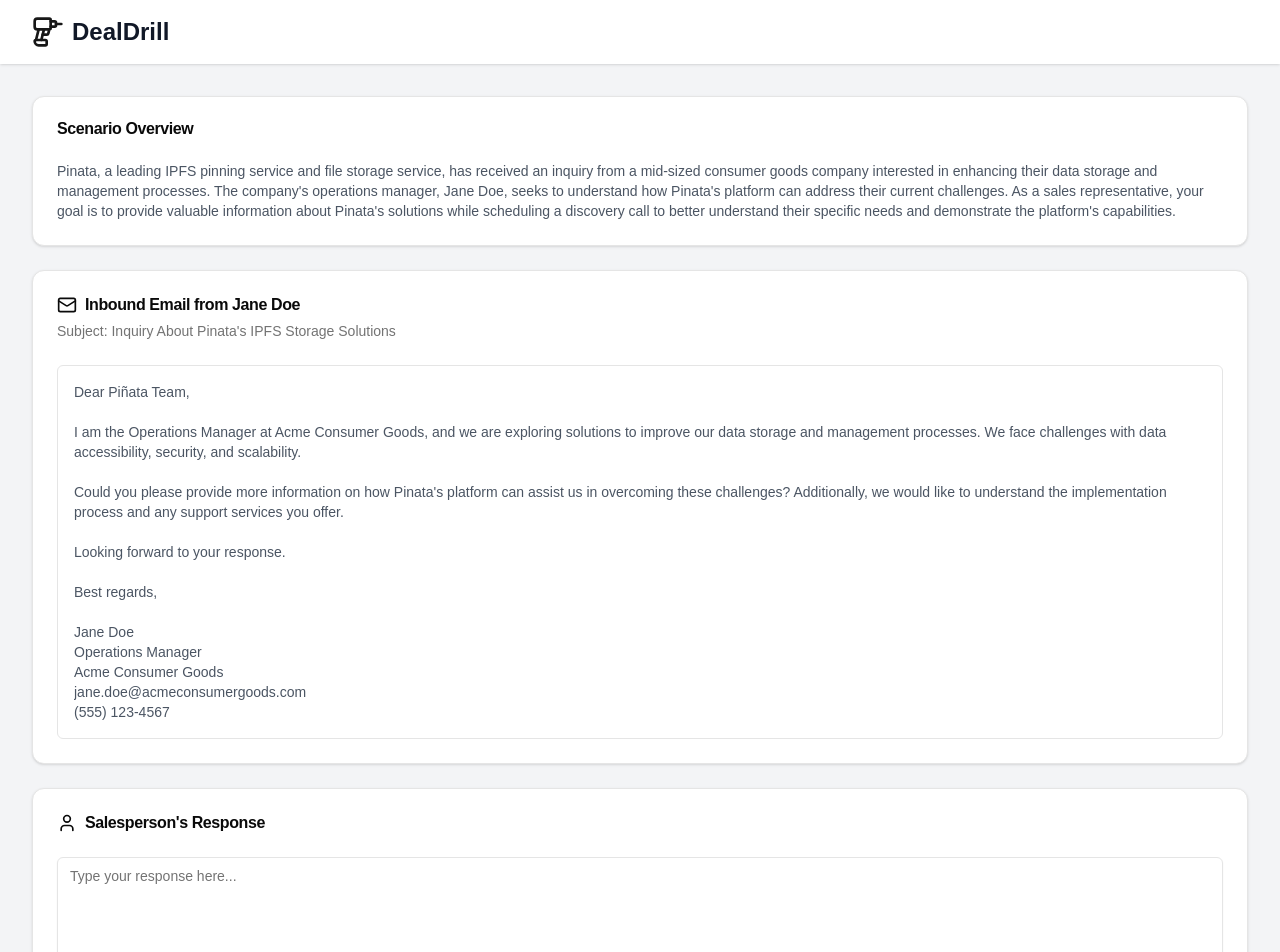
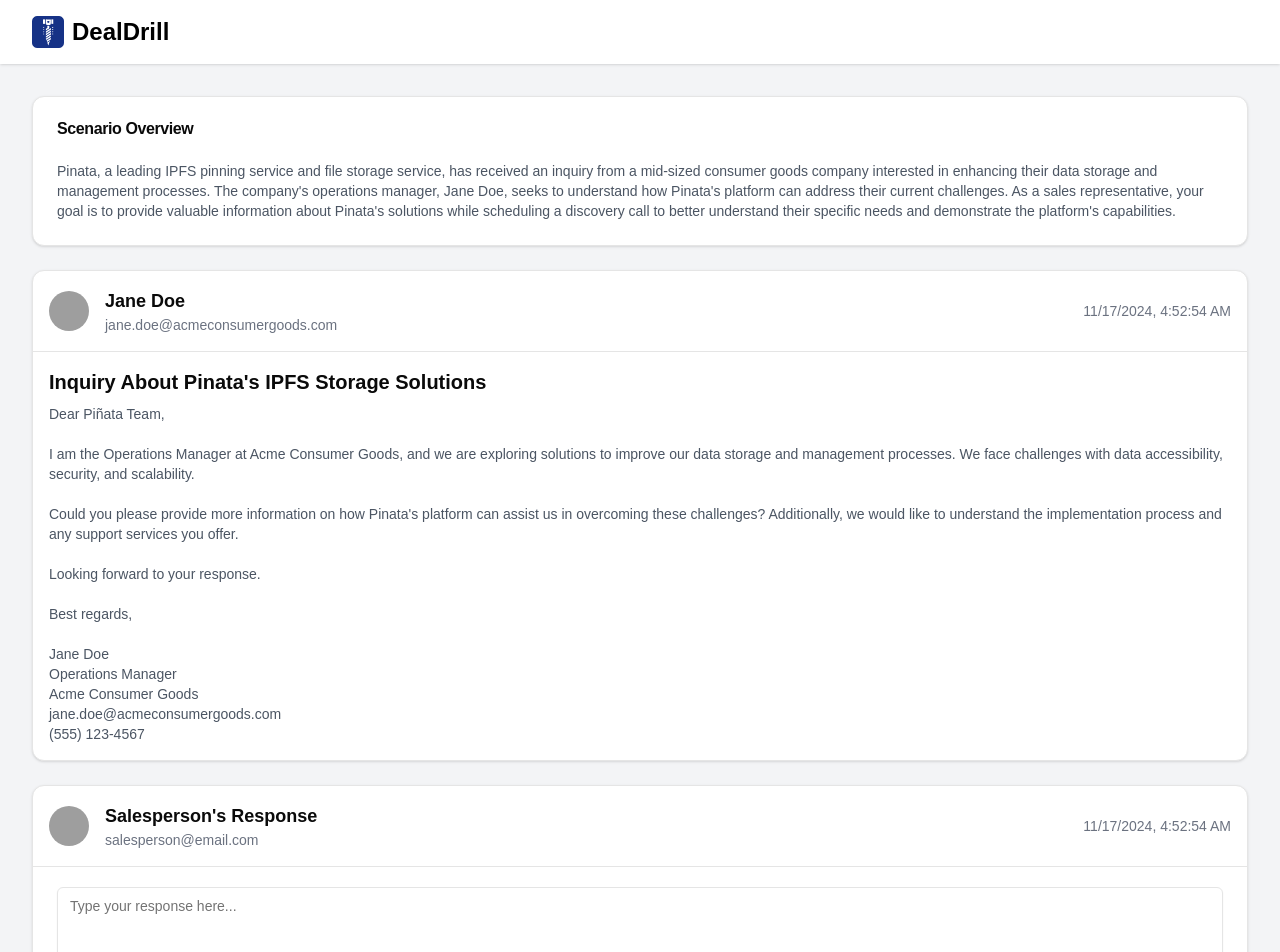
Before and after one commit to cyu60/hackutd, a Next.js app: page /pinata in a window 1280 px wide. Shown: the top 952 px of the page. Built offline with nearby package versions, Linux system fonts and the light colour scheme; grey boxes are pictures that could not be loaded.

Commit message:
updated email ui

```diff
--- a/app/landingpage/page.tsx
+++ b/app/landingpage/page.tsx
@@ -51,7 +51,7 @@
               <Button
                 className="inline-flex h-12 items-center justify-center rounded-full px-8 text-base font-medium !bg-black text-white"
               >
-                <Link href="/demo" className="flex items-center">
+                <Link href="/dashboard" className="flex items-center">
                   Start Demo
                   <ArrowRight className="ml-2 h-5 w-5" />
                 </Link>
--- a/components/b2b-sales-practice.tsx
+++ b/components/b2b-sales-practice.tsx
@@ -13,6 +13,8 @@
 import { Switch } from "@/components/ui/switch";
 import { Badge } from "@/components/ui/badge";
 import { Cloud, Package, Drill } from "lucide-react";
+import Image from "next/image";
+import Logo from "@/public/img/logo.png";
 
 export function B2bSalesPractice() {
   const [isAdminView, setIsAdminView] = useState(false);
@@ -35,22 +37,31 @@
   ];
 
   return (
-    <div className="min-h-screen bg-gray-100 dark:bg-gray-900">
-      <header className="bg-white dark:bg-gray-800 shadow">
+    <div className="min-h-screen bg-[#efefef] dark:bg-gray-900">
+      <header className="dark:bg-gray-800 shadow">
         <div className="max-w-7xl mx-auto px-4 sm:px-6 lg:px-8 py-4 flex justify-between items-center">
           <div className="flex items-center space-x-2">
-            <Drill className="w-8 h-8 text-primary" />
-            <h1 className="text-2xl font-bold text-gray-900 dark:text-white">
-              DealDrill
-            </h1>
+            {/* <Drill className="w-8 h-8 text-primary" /> */}
+            <a href="/dashboard" className="flex items-center space-x-2">
+              <Image
+                src={Logo}
+                alt="DealDrill Logo"
+                width={32}
+                height={32}
+              />
+              <h1 className="text-2xl font-bold text-black dark:text-white">
+                DealDrill
+              </h1>
+            </a>
           </div>
           <div className="flex items-center space-x-2">
-            <span className="text-sm text-gray-700 dark:text-gray-300">
+            <span className="text-sm text-black dark:text-gray-300">
               Admin View
             </span>
             <Switch
               checked={isAdminView}
               onCheckedChange={setIsAdminView}
+              className="color-[#163286]"
               aria-label="Toggle admin view"
             />
           </div>
@@ -58,7 +69,7 @@
       </header>
 
       <main className="max-w-7xl mx-auto px-4 sm:px-6 lg:px-8 py-8">
-        <h2 className="text-xl font-semibold mb-6 text-gray-800 dark:text-gray-200">
+        <h2 className="text-xl text-center font-semibold mb-6 text-gray-800 dark:text-gray-200">
           {isAdminView ? "Manage Scenarios" : "Practice Your Pitch"}
         </h2>
         <div className="grid grid-cols-1 md:grid-cols-2 gap-6">
@@ -80,6 +91,7 @@
                           ? "secondary"
                           : "destructive"
                       }
+                      className={scenario.difficulty === "Medium" ? "bg-custom-medium" : ""}
                     >
                       {scenario.difficulty}
                     </Badge>
--- /dev/null
+++ b/components/gmail-style-card.tsx
@@ -0,0 +1,50 @@
+'use client'
+
+import { Mail } from 'lucide-react'
+import { Card, CardContent, CardHeader } from "@/components/ui/card"
+import { ScrollArea } from "@/components/ui/scroll-area"
+import { Avatar } from "@/components/ui/avatar"
+
+export function GmailStyleCard() {
+  return (
+    <Card className="max-w-2xl mx-auto shadow-lg">
+      <CardHeader className="border-b p-4">
+        <div className="flex items-center space-x-4">
+          <Avatar>
+            <AvatarImage src="/placeholder.svg?height=40&width=40" alt="JD" />
+            <AvatarFallback>JD</AvatarFallback>
+          </Avatar>
+          <div className="flex-1">
+            <h2 className="text-lg font-semibold">Jane Doe</h2>
+            <p className="text-sm text-gray-500">jane.doe@acmeconsumergoods.com</p>
+          </div>
+          <div className="text-sm text-gray-500">
+            {new Date().toLocaleString()}
+          </div>
+        </div>
+      </CardHeader>
+      <CardContent className="p-4">
+        <h3 className="text-xl font-semibold mb-2">Inquiry About Pinata&apos;s IPFS Storage Solutions</h3>
+        <ScrollArea className="h-64 rounded-md border p-4">
+          <p className="text-sm text-gray-600 dark:text-gray-400 whitespace-pre-line">
+            Dear Piñata Team,
+
+            I am the Operations Manager at Acme Consumer Goods, and we are exploring solutions to improve our data storage and management processes. We face challenges with data accessibility, security, and scalability.
+
+            Could you please provide more information on how Pinata&apos;s platform can assist us in overcoming these challenges? Additionally, we would like to understand the implementation process and any support services you offer.
+
+            Looking forward to your response.
+
+            Best regards,
+
+            Jane Doe
+            Operations Manager
+            Acme Consumer Goods
+            jane.doe@acmeconsumergoods.com
+            (555) 123-4567
+          </p>
+        </ScrollArea>
+      </CardContent>
+    </Card>
+  )
+}
--- a/components/pinata-scenario.tsx
+++ b/components/pinata-scenario.tsx
@@ -1,6 +1,11 @@
 "use client";
 
 import { useState } from "react";
+import {
+  Avatar,
+  AvatarImage,
+  AvatarFallback,
+} from "@/components/ui/avatar";
 import {
   Card,
   CardContent,
@@ -12,6 +17,8 @@
 import { Textarea } from "@/components/ui/textarea";
 import { ScrollArea } from "@/components/ui/scroll-area";
 import { Drill, Mail, User } from "lucide-react";
+import Image from "next/image";
+import Logo from "@/public/img/logo.png";
 
 export function PinataScenario() {
   const [response, setResponse] = useState("");
@@ -21,10 +28,17 @@
       <header className="bg-white dark:bg-gray-800 shadow">
         <div className="max-w-7xl mx-auto px-4 sm:px-6 lg:px-8 py-4 flex items-center">
           <div className="flex items-center space-x-2">
-            <Drill className="w-8 h-8 text-primary" />
-            <h1 className="text-2xl font-bold text-gray-900 dark:text-white">
+            <a href="/dashboard" className="flex items-center space-x-2">
+              <Image
+                src={Logo}
+                alt="DealDrill Logo"
+                width={32}
+                height={32}
+              />
+              <h1 className="text-2xl font-bold text-black dark:text-white">
                 DealDrill
               </h1>
+            </a>
           </div>
         </div>
       </header>
@@ -50,7 +64,7 @@
         </Card>
 
         <Card>
-          <CardHeader>
+          {/* <CardHeader>
             <CardTitle className="flex items-center space-x-2">
               <Mail className="w-5 h-5" />
               <span>Inbound Email from Jane Doe</span>
@@ -58,23 +72,33 @@
             <CardDescription>
               Subject: Inquiry About Pinata&apos;s IPFS Storage Solutions
             </CardDescription>
+          </CardHeader> */}
+          <CardHeader className="border-b p-4">
+            <div className="flex items-center space-x-4">
+              <Avatar>
+                <AvatarImage src="/placeholder.svg?height=40&width=40" alt="JD" />
+                <AvatarFallback>JD</AvatarFallback>
+              </Avatar>
+              <div className="flex-1">
+                <h2 className="text-lg font-semibold">Jane Doe</h2>
+                <p className="text-sm text-gray-500">jane.doe@acmeconsumergoods.com</p>
+              </div>
+              <div className="text-sm text-gray-500">
+                {new Date().toLocaleString()}
+              </div>
+            </div>
           </CardHeader>
-          <CardContent>
-            <ScrollArea className=" rounded-md border p-4">
-              <p className="text-sm text-gray-600 dark:text-gray-400">
+          <CardContent className="p-4">
+          <h3 className="text-xl font-semibold mb-2">Inquiry About Pinata&apos;s IPFS Storage Solutions</h3>
+          {/* <ScrollArea className="h-64 rounded-md border p-4"> */}
+            <p className="text-sm text-gray-600 dark:text-gray-400 whitespace-pre-line">
               Dear Piñata Team,
               <br />
               <br />
-                I am the Operations Manager at Acme Consumer Goods, and we are
-                exploring solutions to improve our data storage and management
-                processes. We face challenges with data accessibility, security,
-                and scalability.
+              I am the Operations Manager at Acme Consumer Goods, and we are exploring solutions to improve our data storage and management processes. We face challenges with data accessibility, security, and scalability.
               <br />
               <br />
-                Could you please provide more information on how Pinata&apos;s
-                platform can assist us in overcoming these challenges?
-                Additionally, we would like to understand the implementation
-                process and any support services you offer.
+              Could you please provide more information on how Pinata&apos;s platform can assist us in overcoming these challenges? Additionally, we would like to understand the implementation process and any support services you offer.
               <br />
               <br />
               Looking forward to your response.
@@ -93,24 +117,39 @@
               <br />
               (555) 123-4567
             </p>
-            </ScrollArea>
+          {/* </ScrollArea> */}
         </CardContent>
         </Card>
 
         <Card>
-          <CardHeader>
+        <CardHeader className="border-b p-4">
+            <div className="flex items-center space-x-4">
+              <Avatar>
+                <AvatarImage src="/placeholder.svg?height=40&width=40" alt="JD" />
+                <AvatarFallback>US</AvatarFallback>
+              </Avatar>
+              <div className="flex-1">
+                <h2 className="text-lg font-semibold"><span>Salesperson&apos;s Response</span></h2>
+                <p className="text-sm text-gray-500">salesperson@email.com</p>
+              </div>
+              <div className="text-sm text-gray-500">
+                {new Date().toLocaleString()}
+              </div>
+            </div>
+          </CardHeader>
+          {/* <CardHeader>
             <CardTitle className="flex items-center space-x-2">
               <User className="w-5 h-5" />
               <span>Salesperson&apos;s Response</span>
             </CardTitle>
-          </CardHeader>
+          </CardHeader> */}
           <CardContent>
             <Textarea
               placeholder="Type your response here..."
               value={response}
               onChange={(e) => setResponse(e.target.value)}
               rows={10}
-              className="w-full"
+              className="w-full mt-5"
             />
             <div className="mt-4 flex justify-end">
               <Button>Submit Response</Button>
--- /dev/null
+++ b/components/ui/avatar.tsx
@@ -0,0 +1,50 @@
+"use client"
+
+import * as React from "react"
+import * as AvatarPrimitive from "@radix-ui/react-avatar"
+
+import { cn } from "@/lib/utils"
+
+const Avatar = React.forwardRef<
+  React.ElementRef<typeof AvatarPrimitive.Root>,
+  React.ComponentPropsWithoutRef<typeof AvatarPrimitive.Root>
+>(({ className, ...props }, ref) => (
+  <AvatarPrimitive.Root
+    ref={ref}
+    className={cn(
+      "relative flex h-10 w-10 shrink-0 overflow-hidden rounded-full",
+      className
+    )}
+    {...props}
+  />
+))
+Avatar.displayName = AvatarPrimitive.Root.displayName
+
+const AvatarImage = React.forwardRef<
+  React.ElementRef<typeof AvatarPrimitive.Image>,
+  React.ComponentPropsWithoutRef<typeof AvatarPrimitive.Image>
+>(({ className, ...props }, ref) => (
+  <AvatarPrimitive.Image
+    ref={ref}
+    className={cn("aspect-square h-full w-full", className)}
+    {...props}
+  />
+))
+AvatarImage.displayName = AvatarPrimitive.Image.displayName
+
+const AvatarFallback = React.forwardRef<
+  React.ElementRef<typeof AvatarPrimitive.Fallback>,
+  React.ComponentPropsWithoutRef<typeof AvatarPrimitive.Fallback>
+>(({ className, ...props }, ref) => (
+  <AvatarPrimitive.Fallback
+    ref={ref}
+    className={cn(
+      "flex h-full w-full items-center justify-center rounded-full bg-muted",
+      className
+    )}
+    {...props}
+  />
+))
+AvatarFallback.displayName = AvatarPrimitive.Fallback.displayName
+
+export { Avatar, AvatarImage, AvatarFallback }
--- a/package.json
+++ b/package.json
@@ -11,6 +11,7 @@
   "dependencies": {
     "@ai-sdk/openai": "^0.0.72",
     "@deepgram/sdk": "^3.9.0",
+    "@radix-ui/react-avatar": "^1.1.1",
     "@radix-ui/react-dialog": "^1.1.2",
     "@radix-ui/react-scroll-area": "^1.2.1",
     "@radix-ui/react-slot": "^1.1.0",
--- a/tailwind.config.ts
+++ b/tailwind.config.ts
@@ -12,6 +12,7 @@
   		colors: {
   			background: 'hsl(var(--background))',
   			foreground: 'hsl(var(--foreground))',
+			'custom-medium': '#FCC737',
   			card: {
   				DEFAULT: 'hsl(var(--card))',
   				foreground: 'hsl(var(--card-foreground))'
@@ -49,7 +50,7 @@
   				'3': 'hsl(var(--chart-3))',
   				'4': 'hsl(var(--chart-4))',
   				'5': 'hsl(var(--chart-5))'
-  			}
+  			},
   		},
   		borderRadius: {
   			lg: 'var(--radius)',
```
Also changed, not shown: app/demo/page.tsx (deleted, +0 -9 lines), 1 other file (tests, documents, lock files or other folders). Lines whose indentation alone changed are shown as unchanged.
